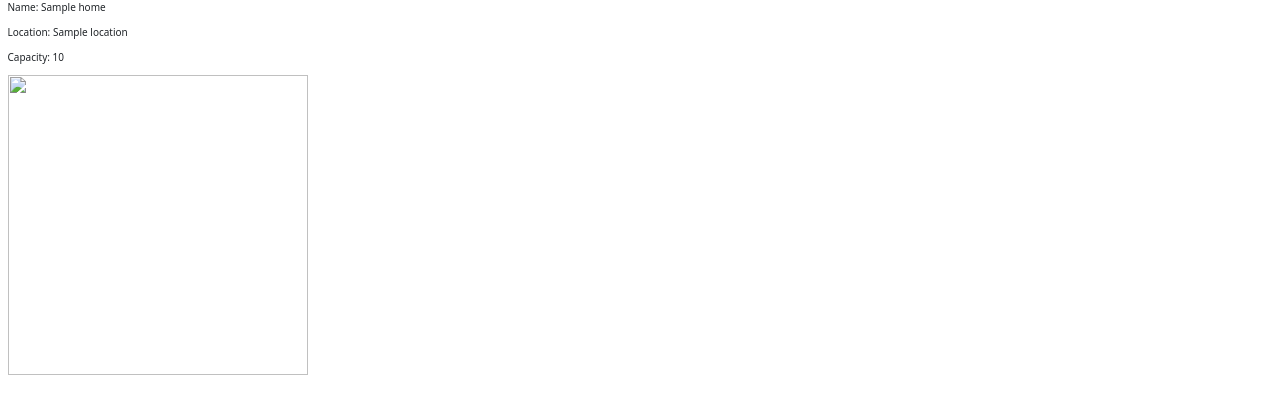
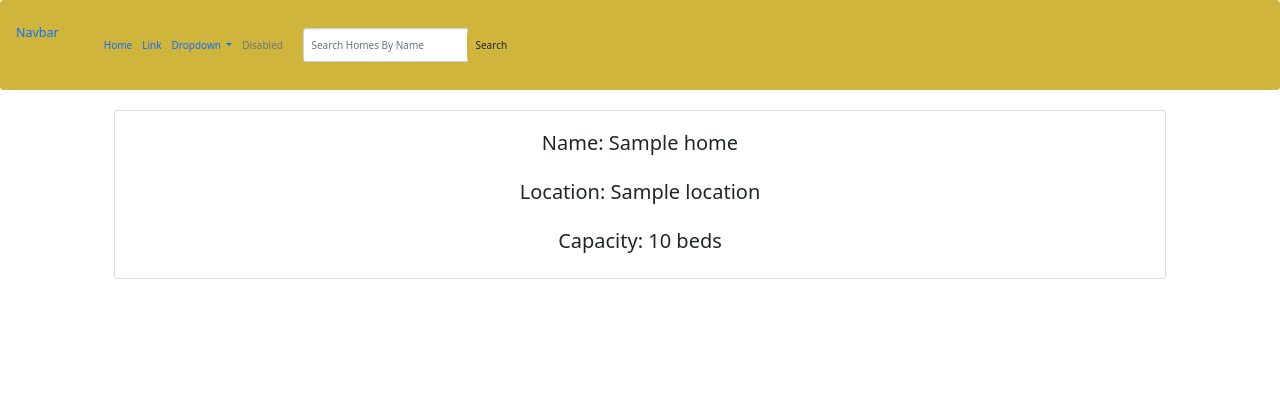
Before and after one commit to Alice-Githui/Homes--DRF, a Django app: page /onehome/1 in a window 1280 px wide. Shown: the top 414 px of the page. Run offline with Django 3.2, Linux system fonts and the light colour scheme; tables that the repository leaves empty hold one stand-in row (values such as "Sample post"); some libraries are stand-ins or nearby versions.

Commit message:
style the upload a new home page

```diff
--- a/ourhomes/static/CSS/style.css
+++ b/ourhomes/static/CSS/style.css
@@ -21,7 +21,7 @@
 }
 
 #landingpage{
-    background-color: #faf6f5;
+    /* background-color: #faf6f5; */
     height: 100vh;
 
 }
@@ -105,3 +105,40 @@
     /* padding-top: 60px; */
     padding-right: 20px;
 }
+
+#onehomedetails{
+    font-size: 16px;
+}
+
+#onehomedetails h2{
+    text-align: center;
+    align-items: center;
+    padding-top: 20px;
+}
+
+#searchedhomes{
+    font-size: 16px;
+}
+
+#addhome{
+    font-size: 16px;
+}
+
+.addnewhome{
+    display: flex;
+    flex-direction: column;
+    align-items: center;
+    justify-content: center;
+    /* text-align: center; */
+    height: 100vh;
+}
+
+.addnewhome form{
+    border: 1px solid gainsboro;
+    padding: 70px;
+    border-radius: 10px;
+}
+
+.btn{
+    background-color: #CFB53B;
+}
--- a/ourhomes/templates/files/onehome.html
+++ b/ourhomes/templates/files/onehome.html
@@ -3,15 +3,20 @@
 {% load bootstrap3 %}
 
 {% block content %}
-<div class="container-fluid">
+{% include 'navbar.html' %}
+<div class="container-fluid" id="onehomedetails">
     <div class="row">
-        <div class="oneimageimages">
-            <p>Name: {{home.name}}</p>
-            <p>Location: {{home.location}}</p>
-            <p>Capacity: {{home.capacity}}</p>
-            <img src="{{home.images.url}}">
+        <div class="col-md-1"></div>
+        <div class="col-md-10">
+            <div class="image-card card">
+                <h2>Name: {{home.name}}</h2>
+                <h2>Location: {{home.location}}</h2>
+                <h2>Capacity: {{home.capacity}} beds</h2>
+                <img src="{{home.images.url}}">
 
+            </div>
         </div>
+
     </div>
 </div>
 
--- a/ourhomes/templates/navbar.html
+++ b/ourhomes/templates/navbar.html
@@ -1,4 +1,4 @@
-<nav class="navbar navbar-expand-lg navbar-dark bg-dark">
+<nav class="navbar navbar-expand-lg" style="background-color: #CFB53B; height:90px;">
     <a class="navbar-brand" href="#">Navbar</a>
     <button class="navbar-toggler" type="button" data-toggle="collapse" data-target="#navbarSupportedContent" aria-controls="navbarSupportedContent" aria-expanded="false" aria-label="Toggle navigation">
       <span class="navbar-toggler-icon"></span>
```
Also changed, not shown: ourhomes/templates/files/lhomes.html (+14 -5 lines), ourhomes/templates/files/newhome.html (+14 -7 lines).
